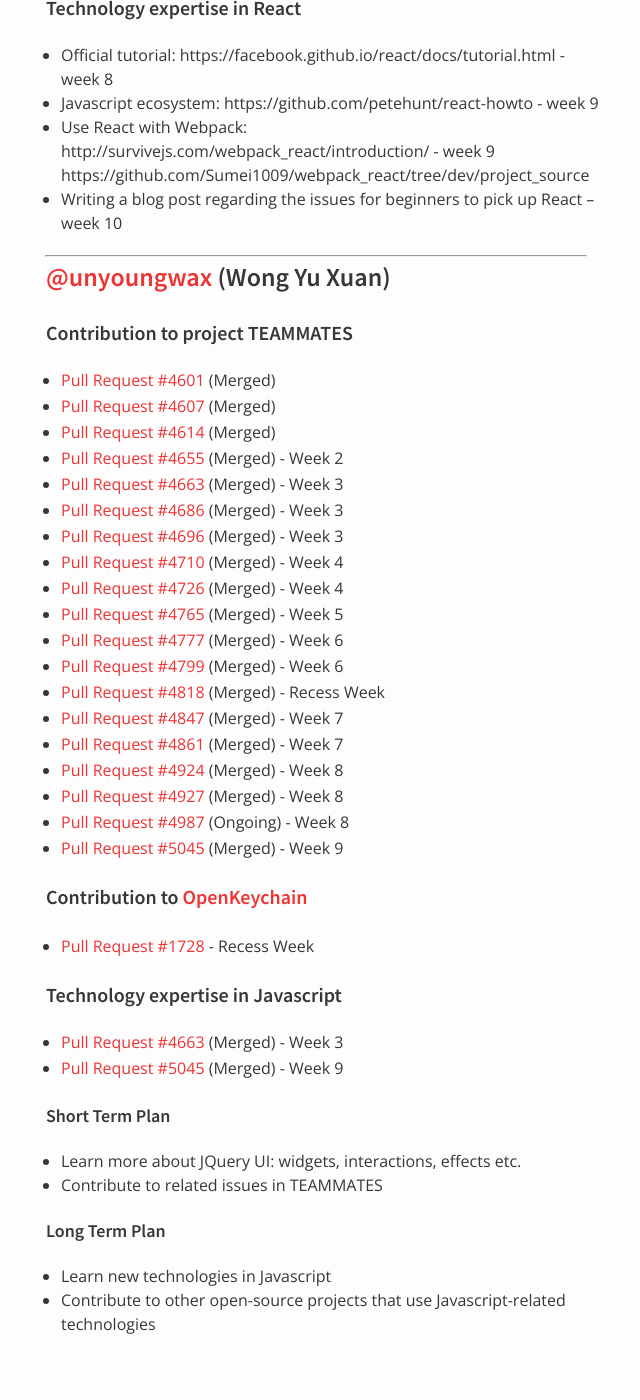
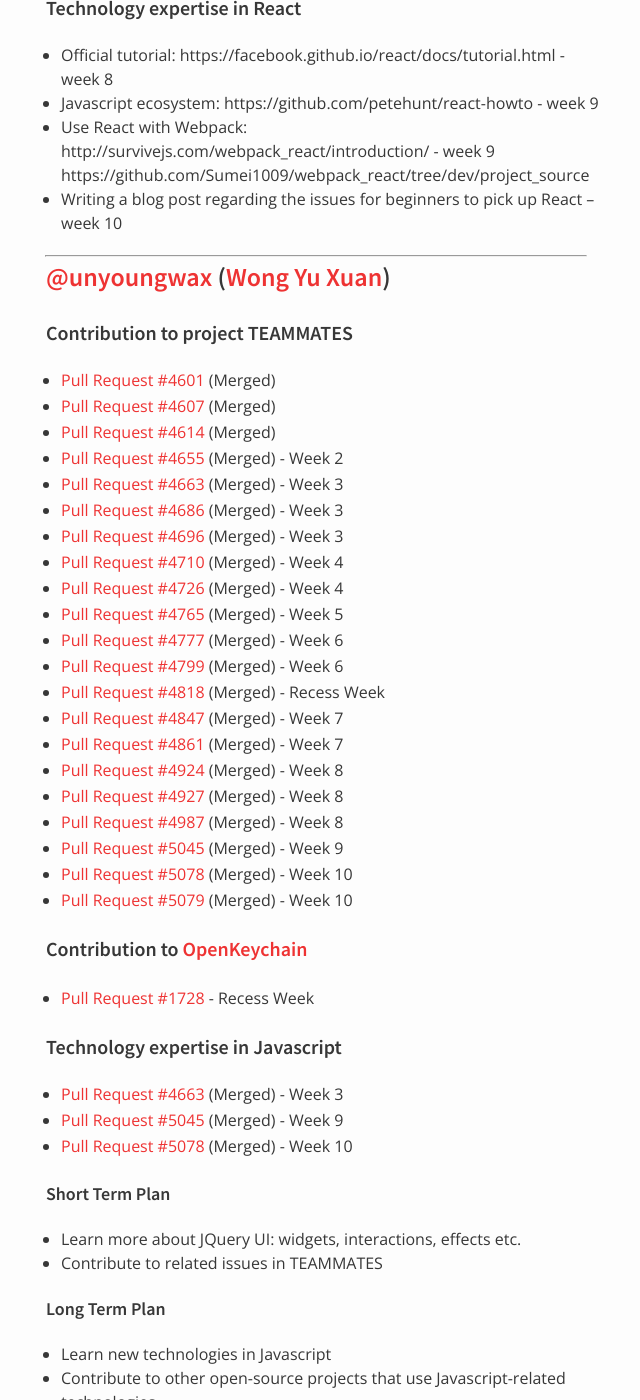
Before and after one commit to nus-oss/cs3281-AY1516S2-website, a Jekyll site: the page built from teams/teammates.md, in a window 1280 px wide and 1400 px high, scrolled down 4087 px. Shown: the whole window, without its empty margins (324-964 px from the left). Built offline with Jekyll 4.4.1, drawn with Linux system fonts in a browser that asks for light colours; some of the changed text lies outside the part shown.

Commit message:
Update Yu Xuan's progress for Week 10

```diff
--- a/teams/teammates.md
+++ b/teams/teammates.md
@@ -17,7 +17,7 @@
  - [@Sumei1009](https://github.com/Sumei1009) (Su Sumei)
    - Technology Expertise:
 
- - [@unyoungwax](https://github.com/unyoungwax) (Wong Yu Xuan)
+ - [@unyoungwax](https://github.com/unyoungwax) ([Wong Yu Xuan](https://unyoungwax.github.io/))
    - Technology Expertise: JQuery UI
 
 ## Workplan
@@ -147,7 +147,7 @@
 
 ---
 
-### [@unyoungwax](https://github.com/unyoungwax) (Wong Yu Xuan)
+### [@unyoungwax](https://github.com/unyoungwax) ([Wong Yu Xuan](https://unyoungwax.github.io/))
 
 #### Contribution to project TEAMMATES
  * [Pull Request #4601](https://github.com/TEAMMATES/repo/pull/4601) (Merged)
@@ -167,8 +167,10 @@
  * [Pull Request #4861](https://github.com/TEAMMATES/repo/pull/4861) (Merged) - Week 7
  * [Pull Request #4924](https://github.com/TEAMMATES/repo/pull/4924) (Merged) - Week 8
  * [Pull Request #4927](https://github.com/TEAMMATES/repo/pull/4927) (Merged) - Week 8
- * [Pull Request #4987](https://github.com/TEAMMATES/repo/pull/4987) (Ongoing) - Week 8
+ * [Pull Request #4987](https://github.com/TEAMMATES/repo/pull/4987) (Merged) - Week 8
  * [Pull Request #5045](https://github.com/TEAMMATES/repo/pull/5045) (Merged) - Week 9
+ * [Pull Request #5078](https://github.com/TEAMMATES/repo/pull/5078) (Merged) - Week 10
+ * [Pull Request #5079](https://github.com/TEAMMATES/repo/pull/5079) (Merged) - Week 10
 
 #### Contribution to [OpenKeychain](https://github.com/open-keychain/open-keychain)
  * [Pull Request #1728](https://github.com/open-keychain/open-keychain/pull/1728) - Recess Week
@@ -176,6 +178,7 @@
 #### Technology expertise in Javascript
  * [Pull Request #4663](https://github.com/TEAMMATES/repo/pull/4663) (Merged) - Week 3
  * [Pull Request #5045](https://github.com/TEAMMATES/repo/pull/5045) (Merged) - Week 9
+ * [Pull Request #5078](https://github.com/TEAMMATES/repo/pull/5078) (Merged) - Week 10
 
 ##### Short Term Plan
  * Learn more about JQuery UI: widgets, interactions, effects etc.
```
